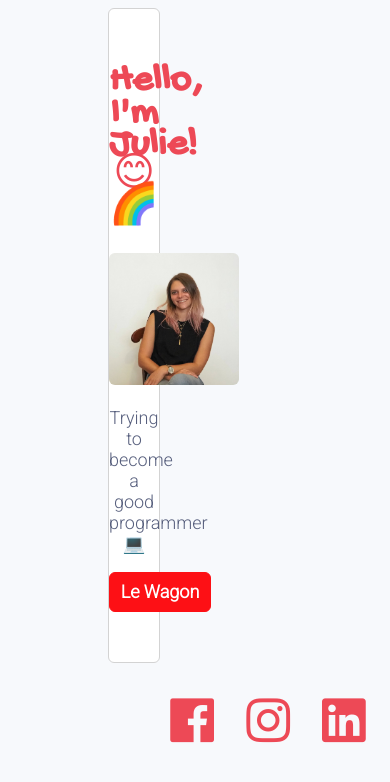
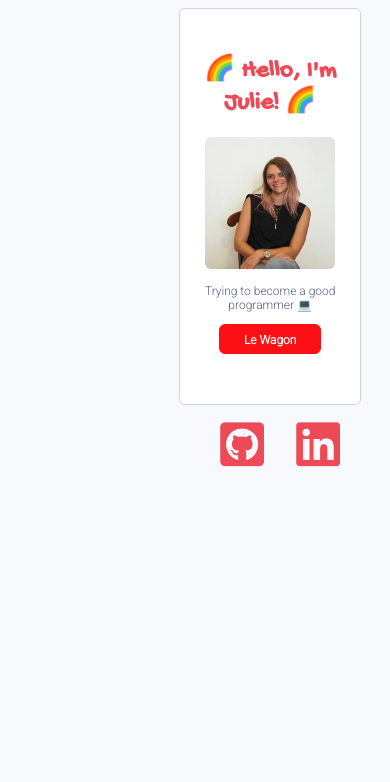
Before and after one commit to Julie-Clz/profile, a plain HTML site: page index.html in a window 390 px wide. Shown: the top 782 px of the page. Drawn offline with Linux system fonts and the light colour scheme.

Commit message:
make my profile prettier

```diff
--- a/index.html
+++ b/index.html
@@ -13,7 +13,7 @@
   <body>
     <div class="container">
       <div class="card">
-        <h1>Hello, I'm Julie! 😊 🌈</h1>
+        <h1>🌈 Hello, I'm Julie! 🌈</h1>
         <img src="images/Julie.jpg" alt="Julie" width="130px">
          <p>Trying to become a good programmer 💻</p>
          <div class="button">
@@ -24,11 +24,8 @@
       </div>
       <div class="social">
       <ul>
-        <li><a href="https://www.facebook.com/Julie.clz" target="_blank">
-          <i class="fab fa-facebook"></i>
-        </a></li>
-        <li><a href="https://www.instagram.com/julie_clz/?hl=fr" target="_blank">
-          <i class="fab fa-instagram"></i>
+        <li><a href="https://github.com/Julie-Clz" target="_blank">
+          <i class="fab fa-github-square"></i>
         </a></li>
         <li><a href="https://fr.linkedin.com/in/julie-collazos-0a665332" target="_blank">
           <i class="fab fa-linkedin"></i>
--- a/style.css
+++ b/style.css
@@ -1,36 +1,6 @@
-@media (max-width: 960px) {
-  /* For a screen < 960px, this CSS will be read */
-  .container {
-    width: 700px;
-  }
-  .card {
-    width: 300px;
-  }
-
-}
-@media (max-width: 720px) {
-  /* For a screen < 720px, this CSS will be read */
-  .container {
-    width: 500px;
-  }
-  .card {
-    width: 100px;
-  }
-}
-@media (max-width: 540px) {
-  /* For a screen < 540px, this CSS will be read */
-  .container {
-    width: 300px;
-  }
-  .card {
-    width: 50px;
-  }
-}
-
 .container {
   text-align: center;
-  margin-left: 100px;
-  margin-right: 100px;
+  margin: auto auto;
 }
 
 .card {
@@ -38,15 +8,14 @@
   border-radius: 6px;
   border: 0.7px solid lightgrey;
   padding: 30px 0px 50px 0px;
-  margin-bottom: 30px;
+  margin: auto auto;
 }
-
 
 body {
   background-color: #F7F9FC;
   text-align: center;
   font-family: 'Roboto', sans-serif;
-  color:  #575F7D;
+  color: #575F7D;
   font-size: 18px;
 }
 
@@ -61,6 +30,10 @@ body {
   padding-top: 8px;
 }
 
+.social {
+  margin: auto auto;
+}
+
 .button:hover {
   background-color: #FFFFFF;
 }
@@ -73,7 +46,6 @@ body {
   color: #FFFFFF;
   font-weight: bold;
 }
-
 
 img {
   border-radius: 6px;
@@ -101,3 +73,50 @@ li {
   display: inline;
   padding-right: 20px;
 }
+
+@media (max-width: 960px) {
+  /* For a screen < 960px, this CSS will be read */
+  .container {
+    width: 700px;
+  }
+  .card {
+    width: 60%;
+  }
+  .social {
+    width: 60%;
+  }
+}
+@media (max-width: 720px) {
+  /* For a screen < 720px, this CSS will be read */
+  .container {
+    width: 500px;
+  }
+  .card {
+    width: 60%;
+  }
+  .social {
+    width: 60%;
+  }
+  body {
+    font-size: 12px;
+  }
+  h1 {
+    font-size: 25px;
+  }
+}
+@media (max-width: 540px) {
+  /* For a screen < 540px, this CSS will be read */
+  .container {
+    width: 300px;
+    margin-left: 30%;
+  }
+  body {
+    font-size: 12px;
+  }
+  h1 {
+    font-size: 25px;
+  }
+  .button {
+    height: 20px;
+  }
+}
```
